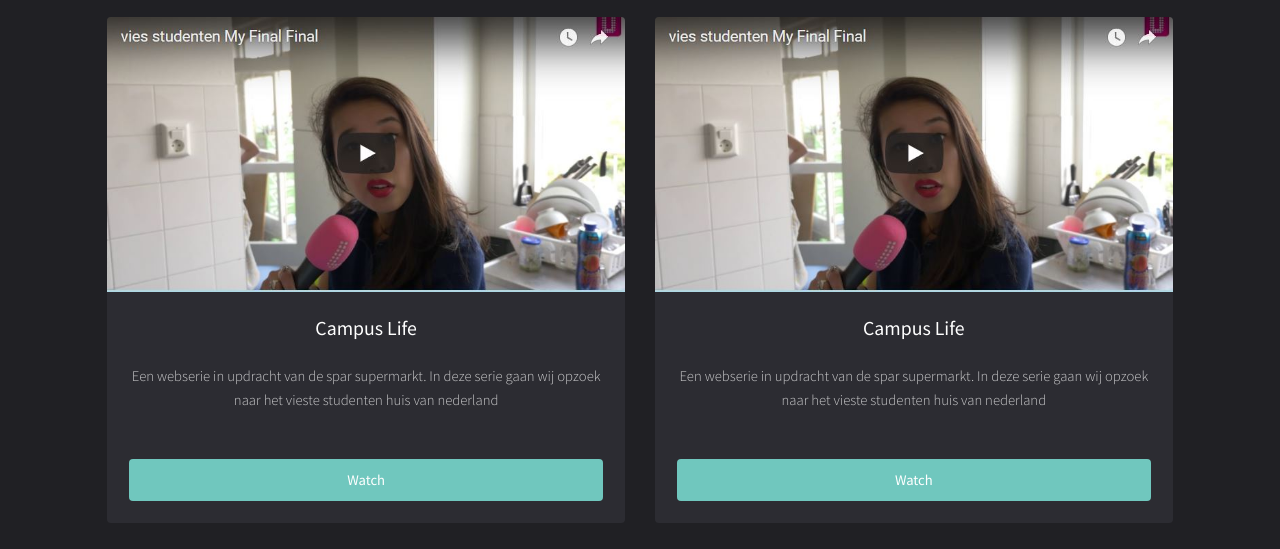
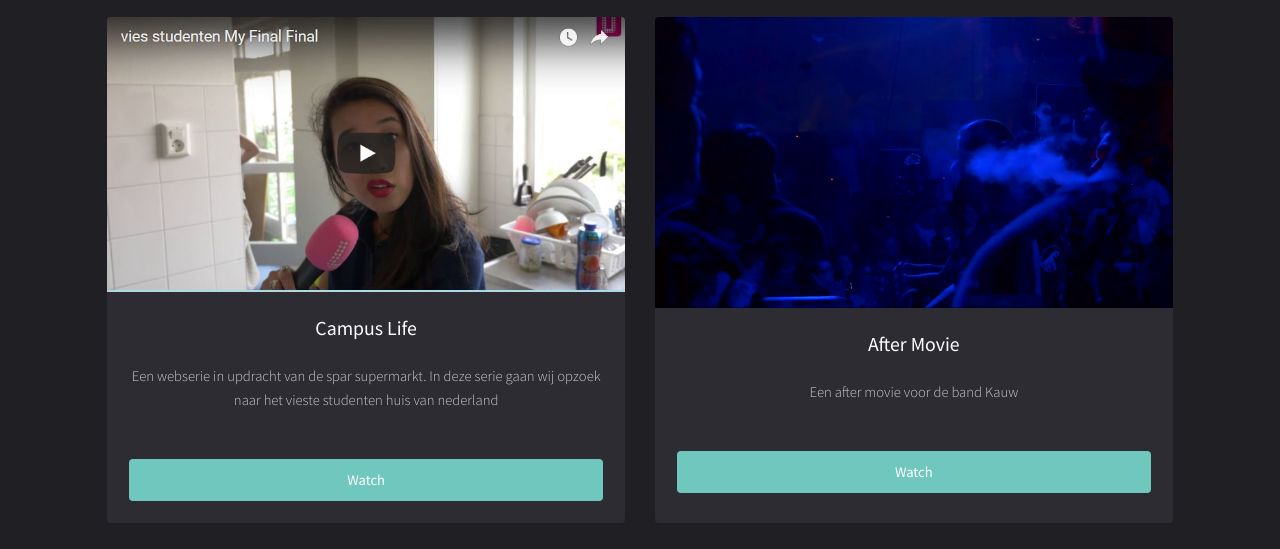
Before and after one commit to casperoostland/24Productions, a plain HTML site: page index.html in a window 1280 px wide. Shown: the part 602-1151 px from the top of the page. Drawn offline with Linux system fonts and the light colour scheme.

Commit message:
nieuwe video

```diff
--- a/index.html
+++ b/index.html
@@ -48,10 +48,10 @@
 							</div>
 
 							<div class="box">
-								<a href="https://youtu.be/r_eUflaGjpo" class="image fit"><img src="images/1.JPG" alt="" /></a>
+								<a href="https://youtu.be/nHgSDrVfZ6o" class="image fit"><img src="images/Kauw.png" alt="" /></a>
 								<div class="inner">
-									<h3>Campus Life</h3>
-									<p>Een webserie in updracht van de spar supermarkt. In deze serie gaan wij opzoek naar het vieste studenten huis van nederland</p>
+									<h3>After Movie</h3>
+									<p>Een after movie voor de band Kauw</p>
 									<a href="https://youtu.be/r_eUflaGjpo" class="button fit" data-poptrox="youtube,800x400" style="margin-top:47px">Watch</a>
 								</div>
 							</div>
```
Also changed, not shown: images/Kauw.png (added).
